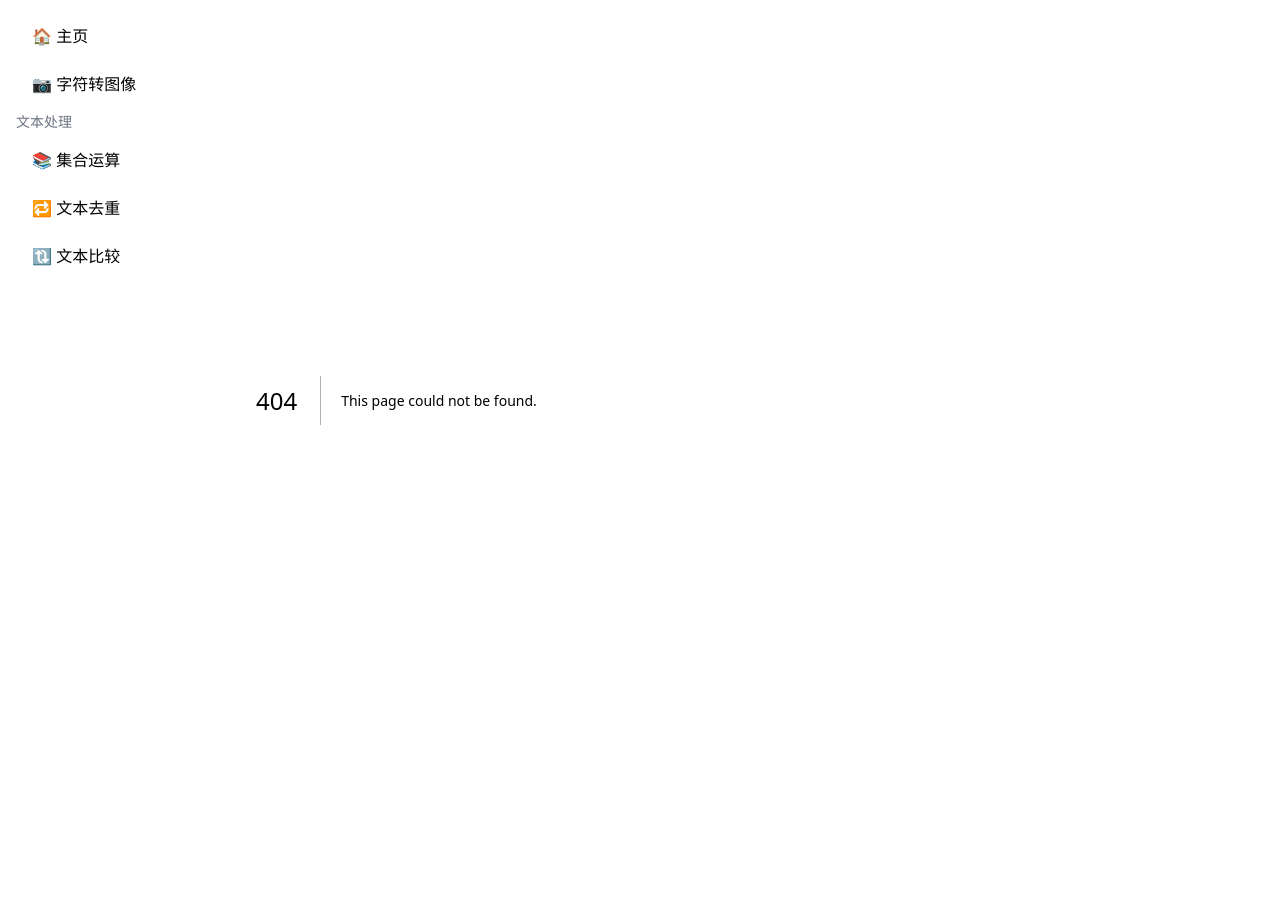
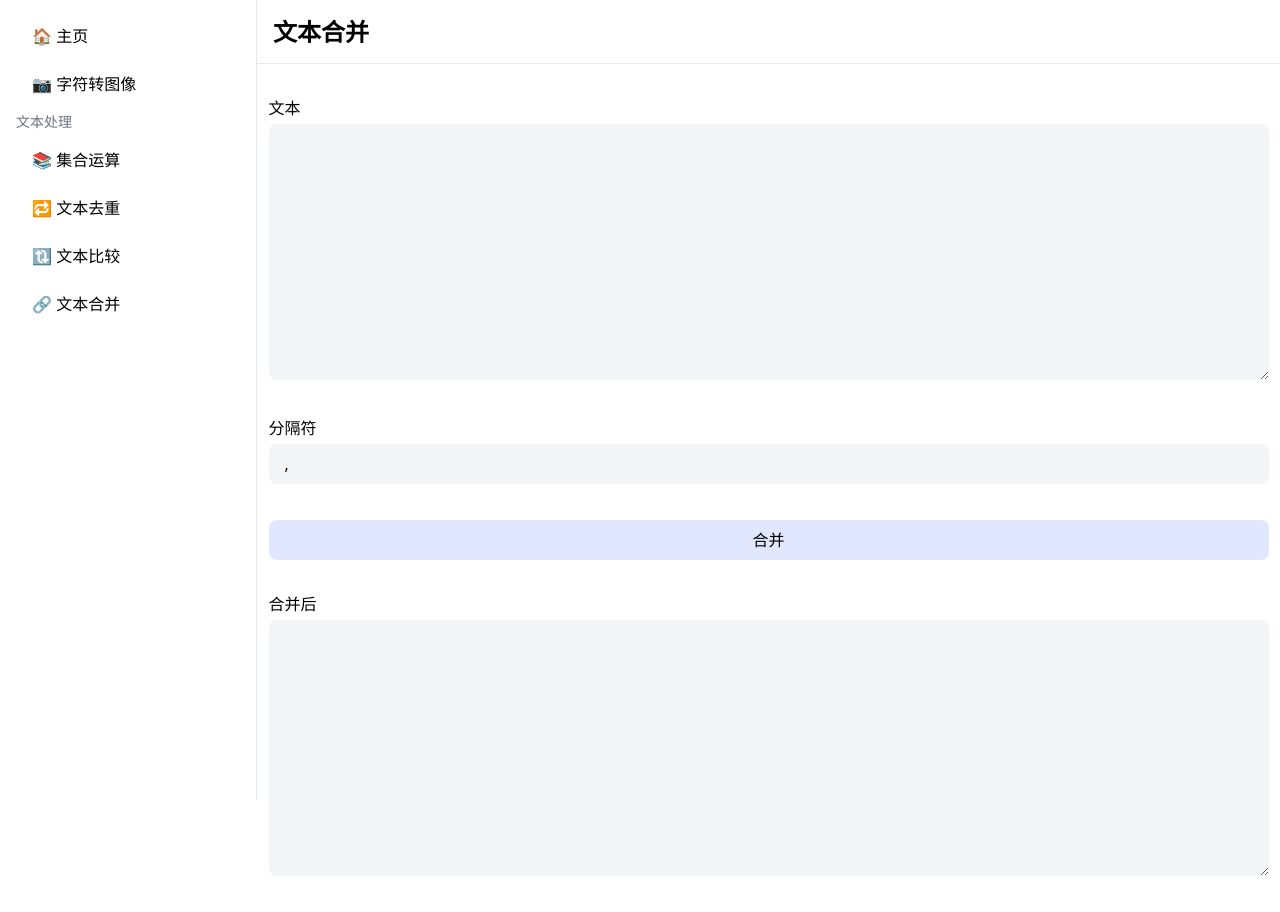
Before and after one commit to luorijun/useful-tools, a Next.js app: page /text-join in a window 1280 px wide. Before the commit this address had no page. Before the commit the page ends 800 px from the top, so only its background shows below. Built offline with nearby package versions, Linux system fonts and the light colour scheme.

Commit message:
新增文本合并工具

```diff
--- a/src/app/(text)/text-collect/page.tsx
+++ b/src/app/(text)/text-collect/page.tsx
@@ -76,18 +76,21 @@ export default function TextCollect(props: TextCollectProps) {
             label={`并集（${unionCount} 行）`}
             multiline={10}
             value={union}
+            readonly
           />
           <InputText
             name={`intersection`}
             label={`交集（${intersectionCount} 行）`}
             multiline={10}
             value={intersection}
+            readonly
           />
           <InputText
             name={`difference`}
             label={`差集（${differenceCount} 行）`}
             multiline={10}
             value={difference}
+            readonly
           />
         </div>
       </div>
--- /dev/null
+++ b/src/app/(text)/text-join/page.tsx
@@ -0,0 +1,52 @@
+'use client'
+import {ReactNode, useState} from 'react'
+import {Page} from '@/components/page/Page'
+import {InputText} from '@/components/form/InputText'
+import {Button} from '@/components/Button'
+
+export type TextJoinPageProps = {}
+
+export default function TextJoinPage(props: TextJoinPageProps) {
+
+  const [textInput, setTextInput] = useState('')
+  const [separator, setSeparator] = useState(',')
+  const [textJoined, setTextJoined] = useState('')
+
+  const joinText = () => {
+    setTextJoined(
+      textInput
+        .split('\n')
+        .map(v => v.trim())
+        .filter(v => v)
+        .join(separator)
+    )
+  }
+
+  return (
+    <Page title={`文本合并`}>
+      <div className={`flex flex-col gap-8 py-8`}>
+        <InputText
+          name={`text`}
+          label={`文本`}
+          multiline={10}
+          value={textInput}
+          onChange={v => setTextInput(v || '')}
+        />
+        <InputText
+          name={`separator`}
+          label={`分隔符`}
+          value={separator}
+          onChange={v => setSeparator(v || '')}
+        />
+        <Button type={`primary`} onClick={joinText}>合并</Button>
+        <InputText
+          name={`textJoined`}
+          label={`合并后`}
+          multiline={10}
+          value={textJoined}
+          readonly
+        />
+      </div>
+    </Page>
+  )
+}
--- a/src/app/layout.tsx
+++ b/src/app/layout.tsx
@@ -26,6 +26,7 @@ export default function RootLayout(props: {
             <NavItem link={'/text-collect'}>📚 集合运算</NavItem>
             <NavItem link={'/text-duplicate'}>🔁 文本去重</NavItem>
             <NavItem link={'/text-diff'}>🔃 文本比较</NavItem>
+            <NavItem link={'/text-join'}>🔗 文本合并</NavItem>
           </NavGroup>
         </NavBar>
 
--- a/src/components/form/InputText.tsx
+++ b/src/components/form/InputText.tsx
@@ -21,7 +21,7 @@ export function InputText(props: InputTextProps) {
       value={props.value}
       onChange={e => props.onChange?.(e.target.value)}
       className={`
-        ${props.readonly ? 'bg-gray-300 cursor-not-allowed' : 'bg-gray-100'}
+        ${props.readonly ? 'bg-gray-100 cursor-not-allowed' : 'bg-gray-100'}
         px-4 py-2 rounded-lg
         outline-0 ring-2 ring-transparent hover:ring-indigo-200 focus:ring-indigo-500
         transition-all
```
Also changed, not shown: 1 other file (tests, documents, lock files or other folders).
